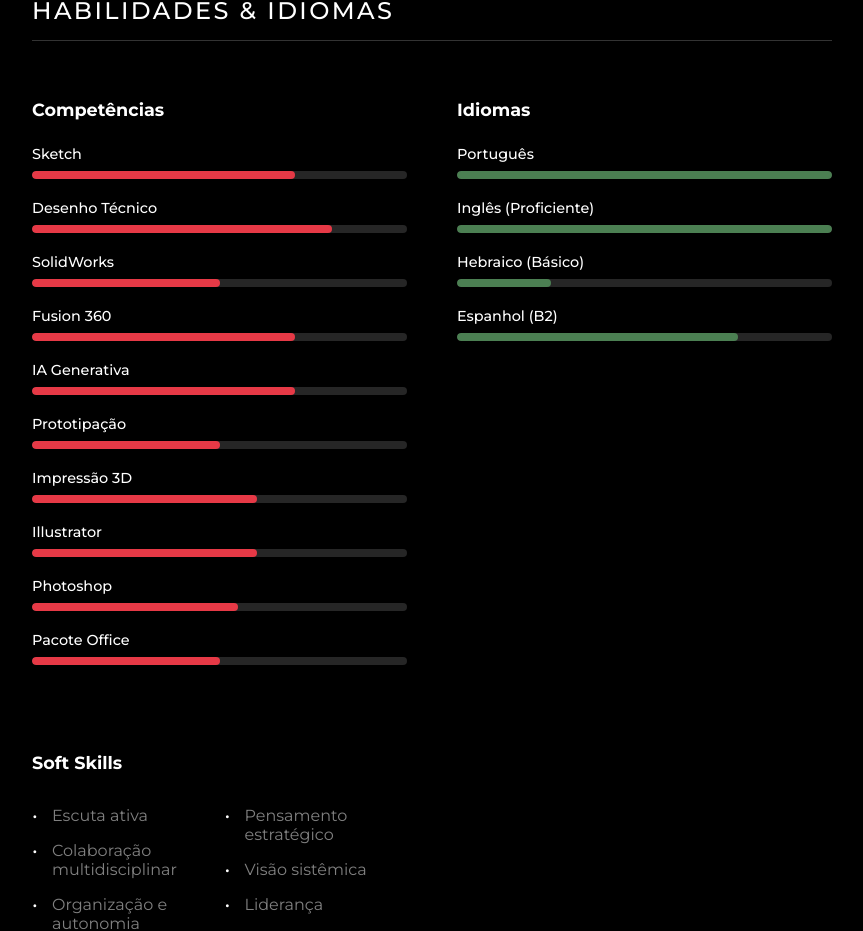
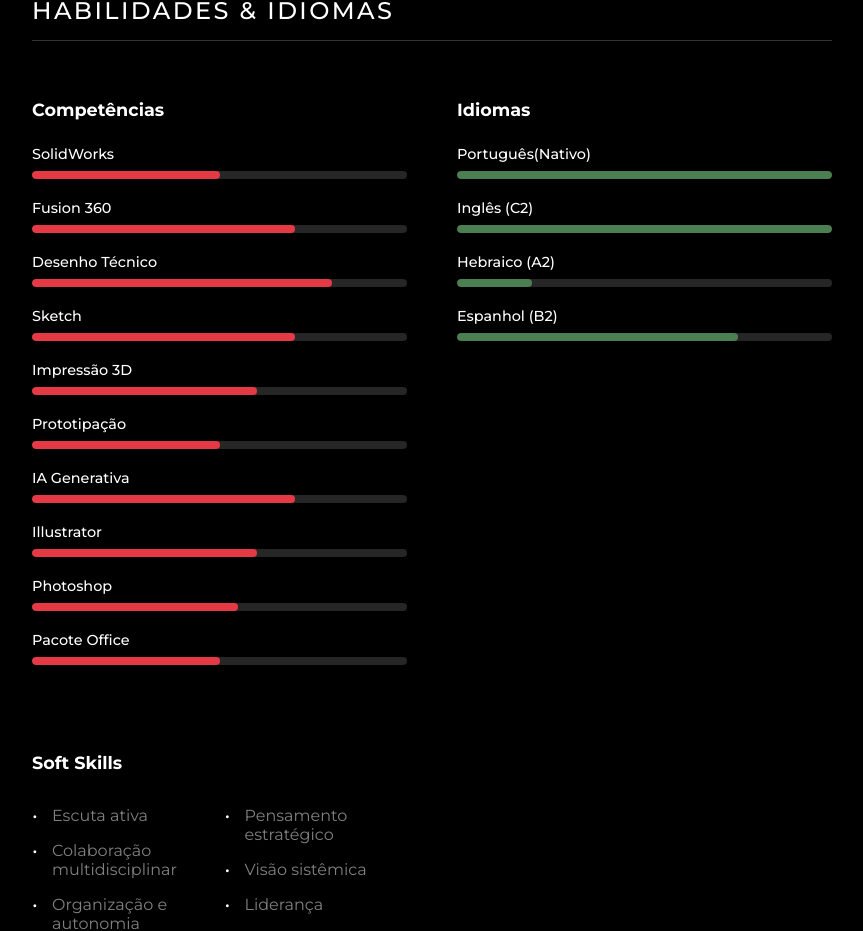
Before and after one commit to margrups/site-marcelo, a React (Vite) app: page /curriculo in a window 1280 px wide. Shown: the part 1670-2601 px from the top of the page, without its empty margins (208-1071 px from the left). Built offline with nearby package versions, Linux system fonts and the light colour scheme.

Commit message:
Update CurriculoPage.jsx

```diff
--- a/src/CurriculoPage.jsx
+++ b/src/CurriculoPage.jsx
@@ -22,23 +22,23 @@ export default function CurriculoPage() {
   useEffect(() => { window.scrollTo(0, 0); }, []);
 
   // --- DADOS DAS SKILLS (ATUALIZADOS) ---
-  const competencies = [
-    { label:"Sketch", percentage:70, color:"#E63946" },
-    { label:"Desenho Técnico", percentage:80, color:"#E63946" },
+ const competencies = [
     { label:"SolidWorks", percentage:50, color:"#E63946" },
     { label:"Fusion 360", percentage:70, color:"#E63946" },
-    { label:"IA Generativa", percentage:70, color:"#E63946" }, // <-- ADICIONADO AQUI
+    { label:"Desenho Técnico", percentage:80, color:"#E63946" },
+    { label:"Sketch", percentage:70, color:"#E63946" },
+    { label:"Impressão 3D", percentage:60, color:"#E63946" },
     { label:"Prototipação", percentage:50, color:"#E63946" },
-    { label:"Impressão 3D", percentage:60, color:"#E63946" },
-    { label:"Illustrator", percentage:60, color:"#E63946" }, // Corrigido (era E663946)
+    { label:"IA Generativa", percentage:70, color:"#E63946" },
+    { label:"Illustrator", percentage:60, color:"#E63946" },
     { label:"Photoshop", percentage:55, color:"#E63946" },
     { label:"Pacote Office", percentage:50, color:"#E63946" }
   ];
 
   const languages = [
-    { label:"Português", percentage:100, color:"#4B7F52" },
-    { label:"Inglês (Proficiente)", percentage:100, color:"#4B7F52" },
-    { label:"Hebraico (Básico)", percentage:25, color:"#4B7F52" },
+    { label:"Português(Nativo)", percentage:100, color:"#4B7F52" },
+    { label:"Inglês (C2)", percentage:100, color:"#4B7F52" },
+    { label:"Hebraico (A2)", percentage:20, color:"#4B7F52" },
     { label:"Espanhol (B2)", percentage:75, color:"#4B7F52" }
   ];
 
```
